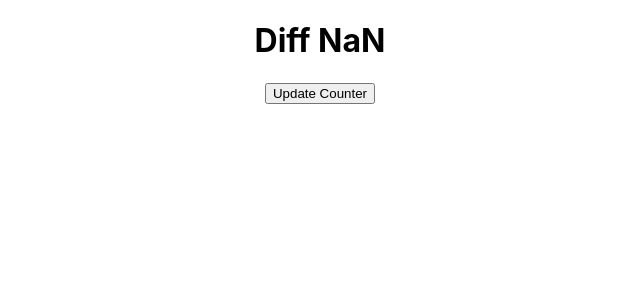
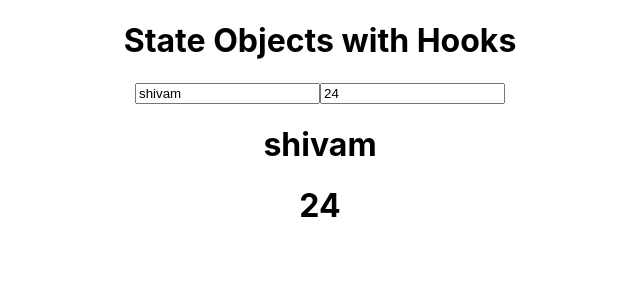
Before and after one commit to thisisshivamsingh/20-06-2022-Web-React, a React (Create React App) app: page / in a window 1280 px wide. Shown: the top 300 px of the page, without its empty margins (320-960 px from the left). Built offline with nearby package versions, Linux system fonts and the light colour scheme.

Commit message:
State with Object

```diff
--- a/src/App.js
+++ b/src/App.js
@@ -1,14 +1,35 @@
 import "./App.css";
 import React from "react";
-import User from "./User";
 function App() {
-  const [count, setCount] = React.useState(0);
+  const [data, setData] = React.useState({ name: "shivam", age: 24 });
   return (
     <div className="App">
-      <User count={count} />
-      <button onClick={() => setCount(Math.floor(Math.random() * 10))}>
-        Update Counter
-      </button>
+      <h1>State Objects with Hooks</h1>
+      <input
+        type="text"
+        placeholder="enter name"
+        value={data.name}
+        onChange={(e) => {
+          setData({
+            ...data,
+            name: e.target.value,
+          });
+        }}
+      />
+      <input
+        type="text"
+        placeholder="enter age"
+        value={data.age}
+        onChange={(e) => {
+          setData({
+            ...data,
+            age: e.target.value,
+          });
+        }}
+      />
+
+      <h1>{data.name}</h1>
+      <h1>{data.age}</h1>
     </div>
   );
 }
```
